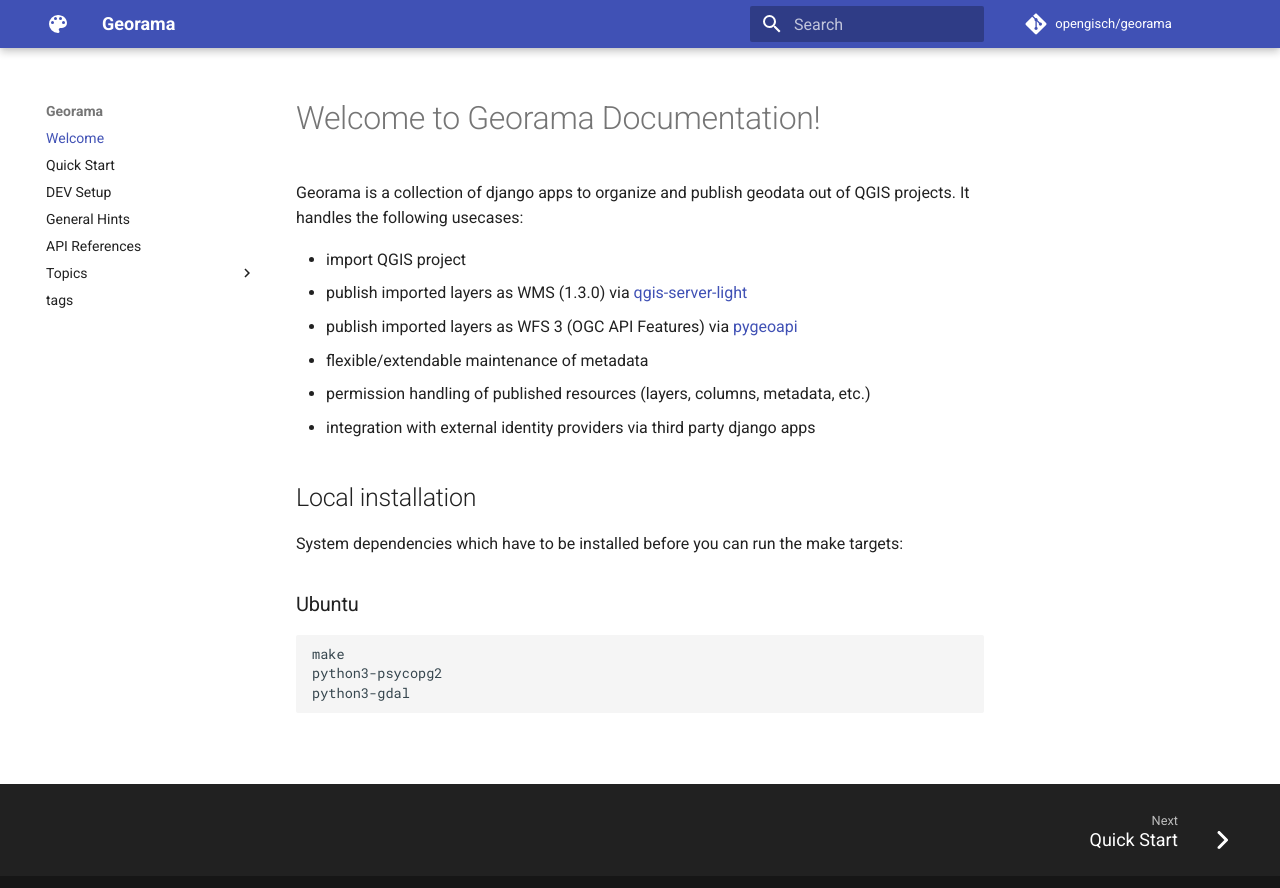
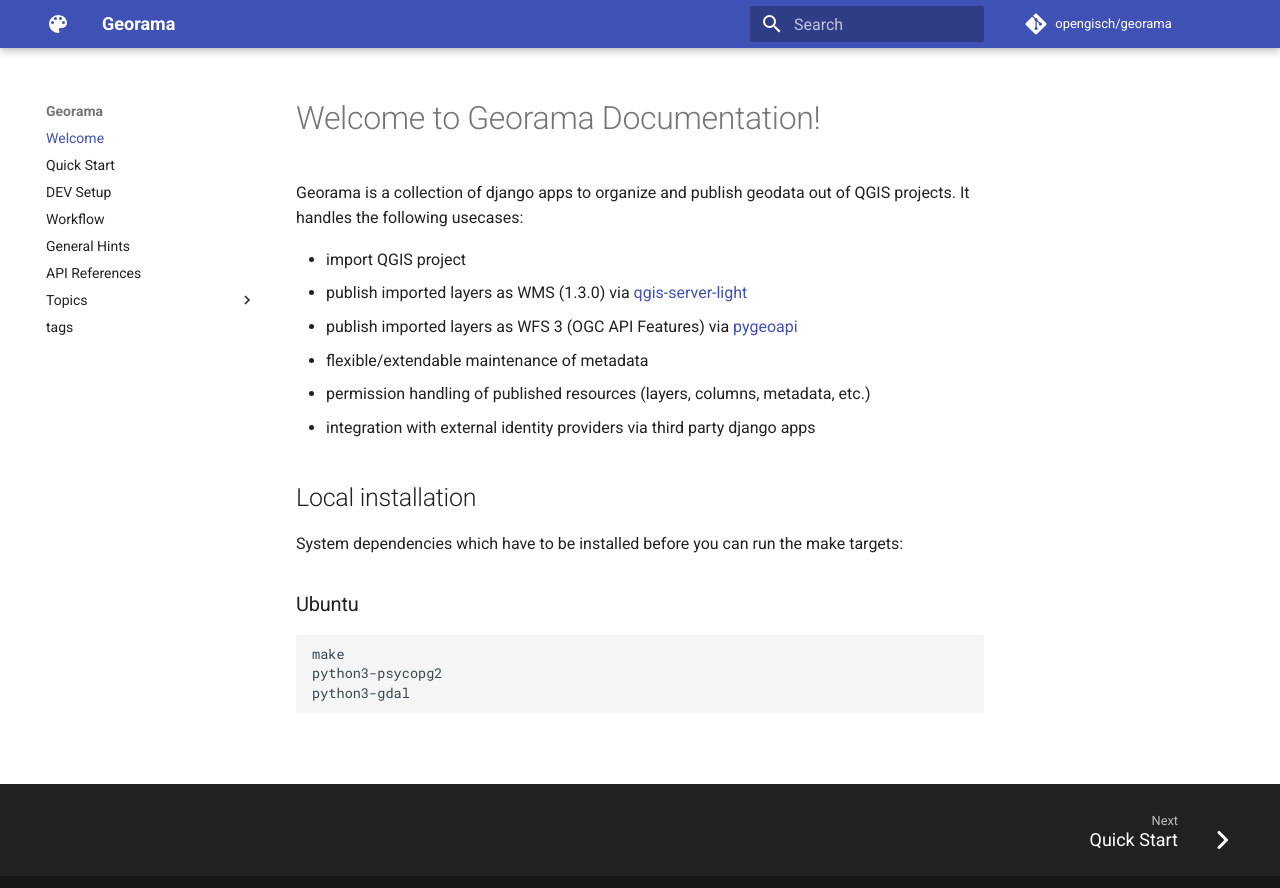
Before and after one commit to opengisch/georama, an MkDocs documentation site: the page built from docs/src/index.md, in a window 1280 px wide. Shown: the top 888 px of the page. Built offline with MkDocs 1.6.1 and Material for MkDocs 9.7.7, drawn with Linux system fonts in a browser that asks for light colours; comment, search, counter and statistics services are not loaded.

Commit message:
working on workflow

```diff
--- a/docs/mkdocs.yml
+++ b/docs/mkdocs.yml
@@ -11,6 +11,7 @@
   - "Welcome": index.md
   - "Quick Start": quick_start.md
   - "DEV Setup": dev_setup.md
+  - "Workflow": workflow.md
   - "General Hints": general_hints.md
   - API References: reference/
   - Topics:
```
